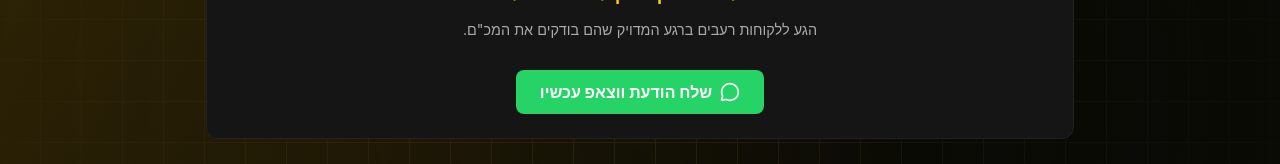
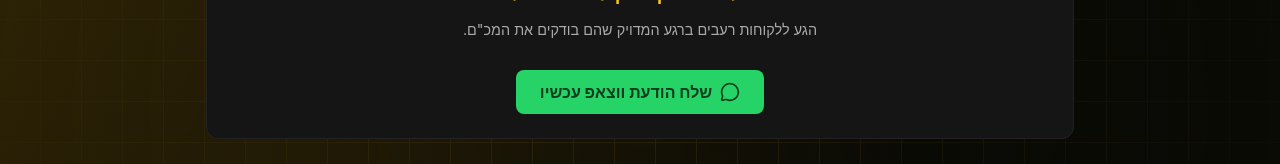
Before and after one commit to Chiprut-Eight/ShawarmaRadar, a React (Vite) app in the folder frontend/: page / in a window 1280 px wide. Shown: the part 1089-1253 px from the top of the page. Built offline with nearby package versions, Linux system fonts and the light colour scheme; no server answers.

Commit message:
fix(ui): restyle whatsapp button contrast, apply new logo, fix king radar info button visibility

```diff
--- a/frontend/src/pages/Home.css
+++ b/frontend/src/pages/Home.css
@@ -380,7 +380,7 @@
   align-items: center;
   gap: 8px;
   background: #25D366;
-  color: #fff;
+  color: #0f3d1d;
   padding: 12px 24px;
   border-radius: 8px;
   text-decoration: none;
--- a/frontend/src/pages/Home.tsx
+++ b/frontend/src/pages/Home.tsx
@@ -154,7 +154,7 @@ const Home: React.FC = () => {
             )}
             <div className="king-radar-score">{nationalKing.bayesian_average.toFixed(1)}%</div>
 
-            <button className="info-btn" onClick={() => setActiveInfo('ai')} title="איך המערכת מחשבת?" style={{position: 'absolute', top: '20px', left: '20px'}}>
+            <button className="info-btn" onClick={() => setActiveInfo('ai')} title="איך המערכת מחשבת?" style={{position: 'absolute', top: '20px', left: '20px', zIndex: 10}}>
               <Info size={16} />
             </button>
           </div>
```
